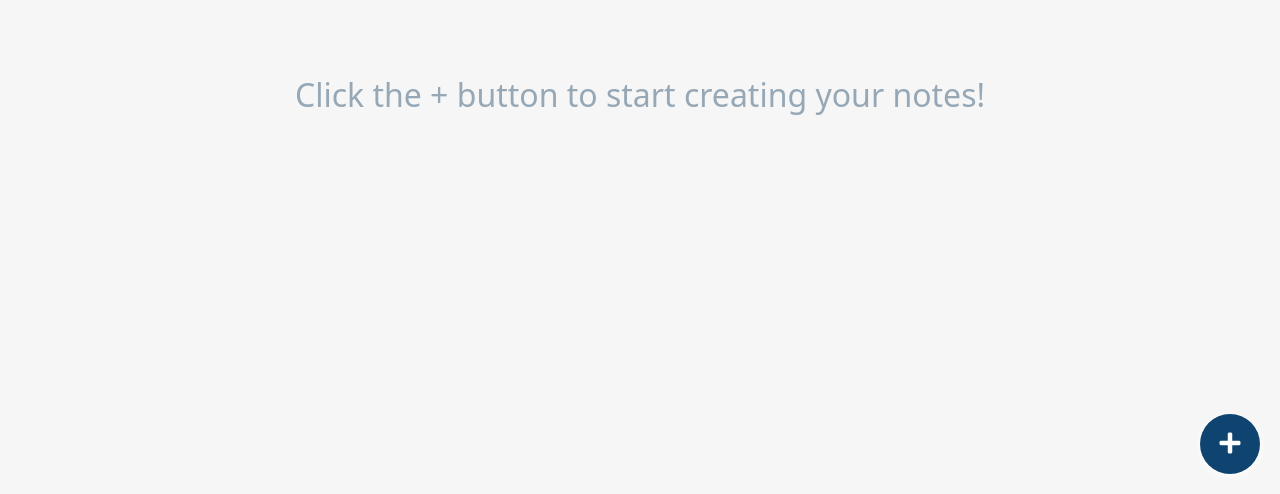
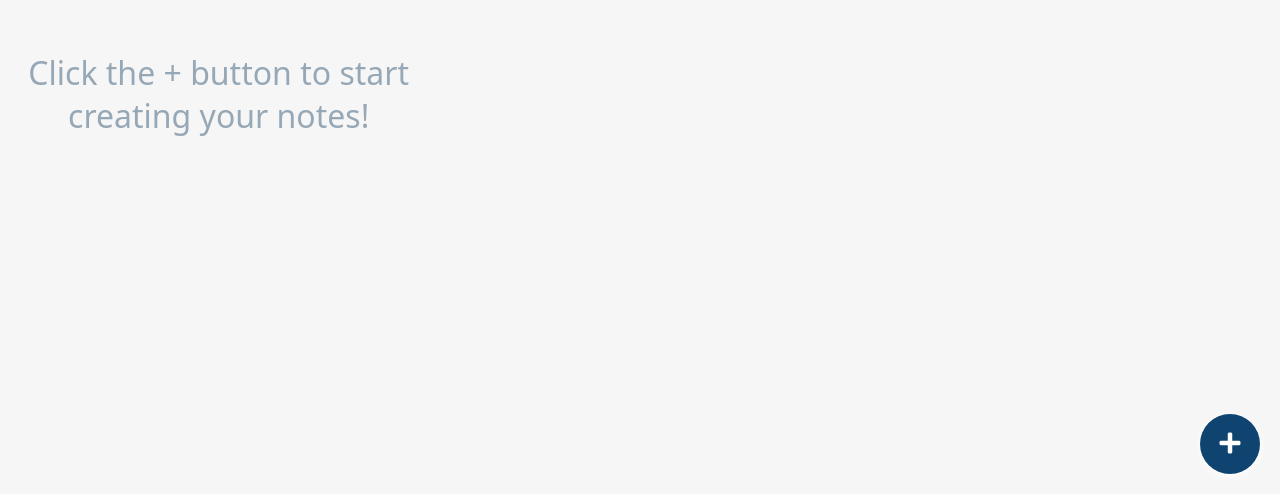
Before and after one commit to angeleraser/notes-app, a plain HTML site: page index.html in a window 1280 px wide. Shown: the part 306-800 px from the top of the page. Drawn offline with Linux system fonts and the light colour scheme.

Commit message:
fix: improve styles

```diff
--- a/css/index.css
+++ b/css/index.css
@@ -22,17 +22,12 @@
 }
 
 .notes-container {
-  display: flex;
-  flex-wrap: wrap;
-  gap: 24px;
-  width: 100%;
-}
-
-.notes-container {
-  display: flex;
-  flex-wrap: wrap;
+  display: grid;
+  grid-template-columns: repeat(auto-fill, minmax(300px, 1fr));
+  justify-items: center;
   color: var(--darkblue);
   font-size: 20px;
+  gap: 24px;
   width: 100%;
 }
 
@@ -52,7 +47,7 @@
   background-color: var(--white);
   box-shadow: rgba(99, 99, 99, 0.2) 0px 2px 8px 0px;
   min-width: 300px;
-  width: calc(33.3% - 20px);
+  width: 100%;
   max-width: 420px;
   height: max-content;
 }
@@ -112,16 +107,16 @@
   display: none;
 }
 
+.note-btn[data-action="delete"] {
+  color: var(--red);
+}
+
 .note.note-editing .note-btn[data-action="save"] {
   display: inline-block;
 }
 
 .note.note-editing .note-btn[data-action="edit"] {
   display: none;
-}
-
-.note-btn[data-action="delete"] {
-  color: var(--red);
 }
 
 .add-note-btn {
```
